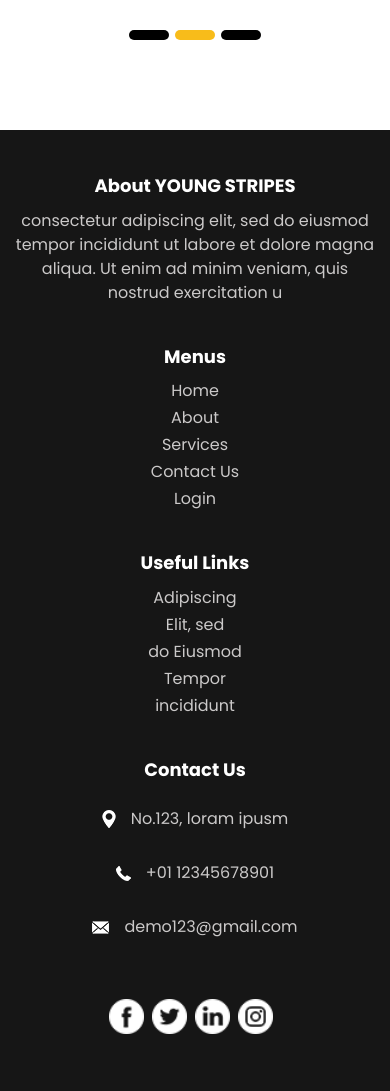
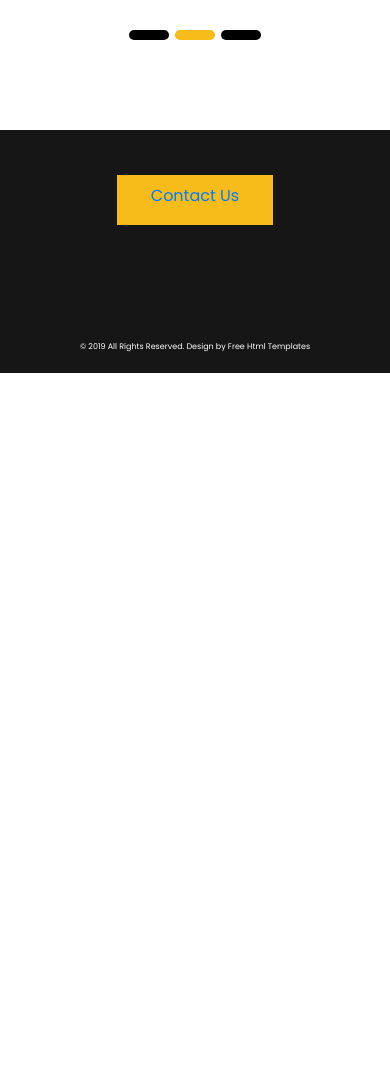
Before and after one commit to robbinsware/youngStripes, a plain HTML site: page index.html in a window 390 px wide. Shown: the part 4280-5371 px from the top of the page. After the commit the page ends 4653 px from the top, so only its background shows below. Drawn offline with nearby package versions, Linux system fonts and the light colour scheme; a web font is replaced by a local one.

Commit message:
press to tim

```diff
--- a/css/style.css
+++ b/css/style.css
@@ -49,6 +49,10 @@ body {
   margin: 0;
 }
 
+
+
+
+
 .heading_container h2::before {
   content: "";
   position: absolute;
@@ -89,6 +93,12 @@ body {
 
 }
 
+.shrink {
+  font-size: 8px;
+  /* font-weight: bold; */
+  color: #444139;
+
+}
 .topChop {
   background-color: #f4f3f3;
 
@@ -99,6 +109,22 @@ body {
   width: 100%;
   height: 100px;
   /* background-color: #c89494; */
+
+}
+
+
+
+.buttonrunner{
+  background-color: #f8bc1a;
+  border: 1px solid #f8bc1a;
+  color: #ffffff;
+  position: relative;
+  top: 0;
+   left: 30%;
+  z-index: 999;
+  width: 40%;
+  height: 50px;
+  text-align: center;
 
 }
 .header_section .nav_container {
@@ -777,6 +803,8 @@ a:focus {
 .info_section {
   background-color: #161616;
   color: #ffffff;
+  justify-content: center;
+
 }
 
 .info_section h6 {
@@ -919,6 +947,7 @@ a:focus {
 .footer_section {
   background-color: #161616;
   padding: 20px 0;
+  font-size: 8px;
 }
 
 .footer_section p {
--- a/index.html
+++ b/index.html
@@ -43,22 +43,22 @@
           </a>
           <div class="contact_nav" id="">
             <ul class="navbar-nav ">
-              <li class="nav-item">
+              <!-- <li class="nav-item">
                 <a class="nav-link" href="service.html">
                   <img src="images/location.png" alt="" />
                   <span>Location</span>
                 </a>
-              </li>
+              </li> -->
               <li class="nav-item">
                 <a class="nav-link" href="service.html">
                   <img src="images/call.png" alt="" />
-                  <span>Call : + 01 1234567890</span>
+                  <span>Call : +8675309</span>
                 </a>
               </li>
               <li class="nav-item">
                 <a class="nav-link" href="service.html">
                   <img src="images/envelope.png" alt="" />
-                  <span>demo@gmail.com</span>
+                  <span>timStripes@gmail.com</span>
                 </a>
               </li>
             </ul>
@@ -93,13 +93,13 @@
                 <li class="nav-item">
                   <a class="nav-link" href="contact.html">Contact Us</a>
                 </li>
-                <li class="nav-item">
+                <!-- <li class="nav-item">
                   <a class="nav-link" href="#">Login</a>
                 </li>
               </ul>
               <form class="form-inline my-2 my-lg-0 ml-0 ml-lg-4 mb-3 mb-lg-0">
                 <button class="btn  my-2 my-sm-0 nav_search-btn" type="submit"></button>
-              </form>
+              </form> -->
             </div>
           </div>
         </nav>
@@ -538,136 +538,21 @@
   <!-- info section -->
 
   <section class="info_section layout_padding2-top">
-    <div class="container">
-      <div class="info_form" hidden>
-        <h4>
-          Our Newsletter
-        </h4>
-        <form action="">
-          <input type="text" placeholder="Enter your email">
-          <div class="d-flex justify-content-end">
-            <button>
-              subscribe
-            </button>
-          </div>
-        </form>
-      </div>
+    <div class="buttonrunner">
+    <a class="nav-link" href="contact.html">Contact Us</a>
     </div>
-    <div class="container">
-      <div class="row">
-        <div class="col-md-3">
-          <h6>
-            About YOUNG STRIPES
-          </h6>
-          <p>
-            consectetur adipiscing elit, sed do eiusmod tempor incididunt ut labore et dolore magna aliqua. Ut enim ad
-            minim veniam, quis nostrud exercitation u
-          </p>
-        </div>
-        <div class="col-md-2 offset-md-1">
-          <h6>
-            Menus
-          </h6>
-          <ul>
-            <li class=" active">
-              <a class="" href="index.html">Home <span class="sr-only">(current)</span></a>
-            </li>
-            <li class="">
-              <a class="" href="#SectionAbout">About </a>
-            </li>
-            <li class="">
-              <a class="" href="service.html">Services </a>
-            </li>
-            <li class="">
-              <a class="" href="#contactSection">Contact Us</a>
-            </li>
-            <li class="">
-              <a class="" href="#">Login</a>
-            </li>
-          </ul>
-        </div>
-        <div class="col-md-3">
-          <h6>
-            Useful Links
-          </h6>
-          <ul>
-            <li>
-              <a href="">
-                Adipiscing
-              </a>
-            </li>
-            <li>
-              <a href="">
-                Elit, sed
-              </a>
-            </li>
-            <li>
-              <a href="">
-                do Eiusmod
-              </a>
-            </li>
-            <li>
-              <a href="">
-                Tempor
-              </a>
-            </li>
-            <li>
-              <a href="">
-                incididunt
-              </a>
-            </li>
-          </ul>
-        </div>
-        <div class="col-md-3">
-          <h6>
-            Contact Us
-          </h6>
-          <div class="info_link-box">
-            <a href="">
-              <img src="images/location-white.png" alt="">
-              <span> No.123, loram ipusm</span>
-            </a>
-            <a href="">
-              <img src="images/call-white.png" alt="">
-              <span>+01 12345678901</span>
-            </a>
-            <a href="">
-              <img src="images/mail-white.png" alt="">
-              <span> demo123@gmail.com</span>
-            </a>
-          </div>
-          <div class="info_social">
-            <div>
-              <a href="">
-                <img src="images/facebook-logo-button.png" alt="">
-              </a>
-            </div>
-            <div>
-              <a href="">
-                <img src="images/twitter-logo-button.png" alt="">
-              </a>
-            </div>
-            <div>
-              <a href="">
-                <img src="images/linkedin.png" alt="">
-              </a>
-            </div>
-            <div>
-              <a href="">
-                <img src="images/instagram.png" alt="">
-              </a>
-            </div>
-          </div>
-        </div>
-      </div>
-    </div>
+    <br>
+    <br>
+    <br>
+    <br>
+
   </section>
 
   <!-- end info section -->
 
 
   <!-- footer section -->
-  <section class="container-fluid footer_section ">
+  <section class="container-fluid footer_section shrink">
     <p>
       &copy; 2019 All Rights Reserved. Design by
       <a href="https://html.design/">Free Html Templates</a>
```
